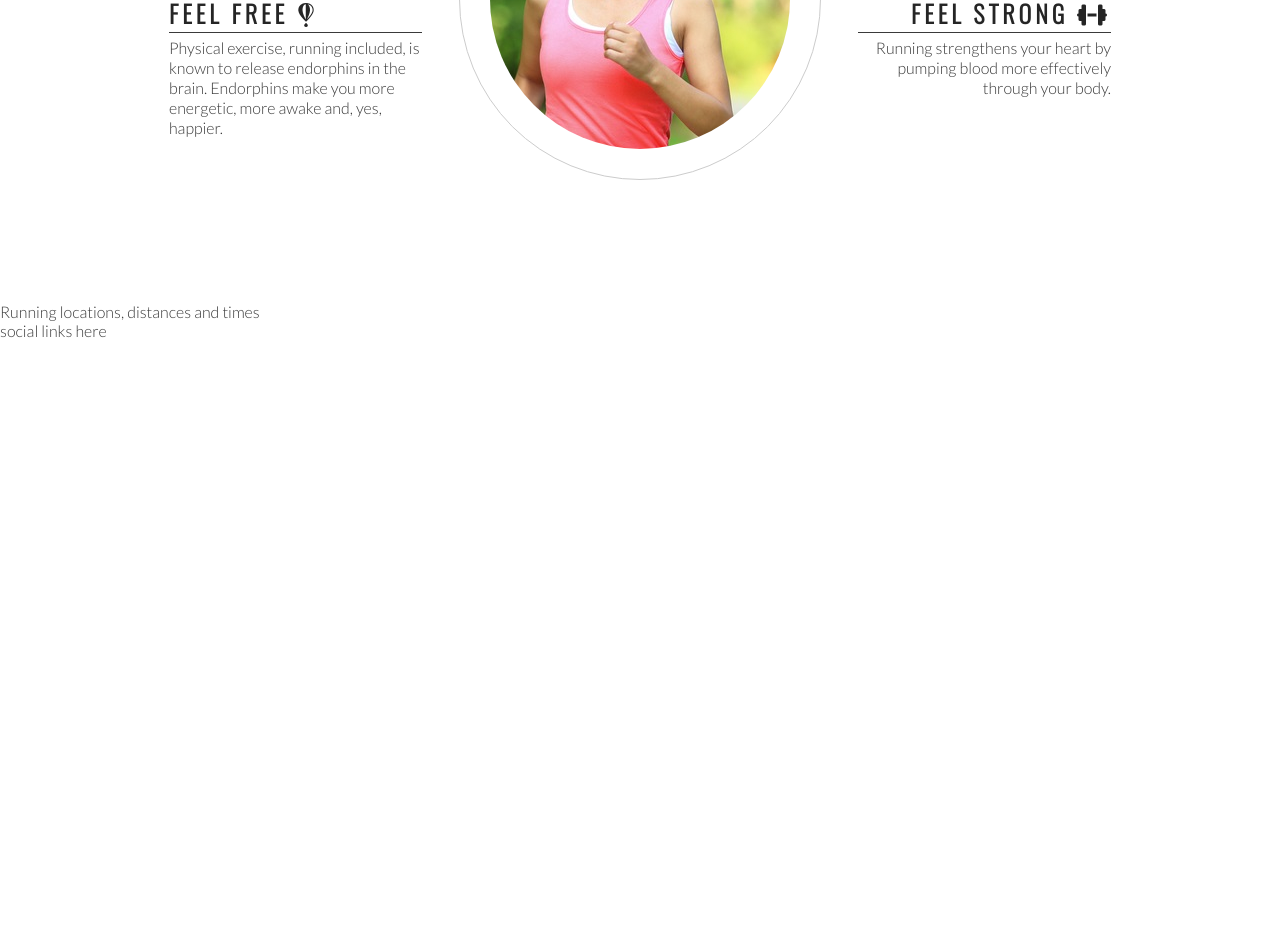
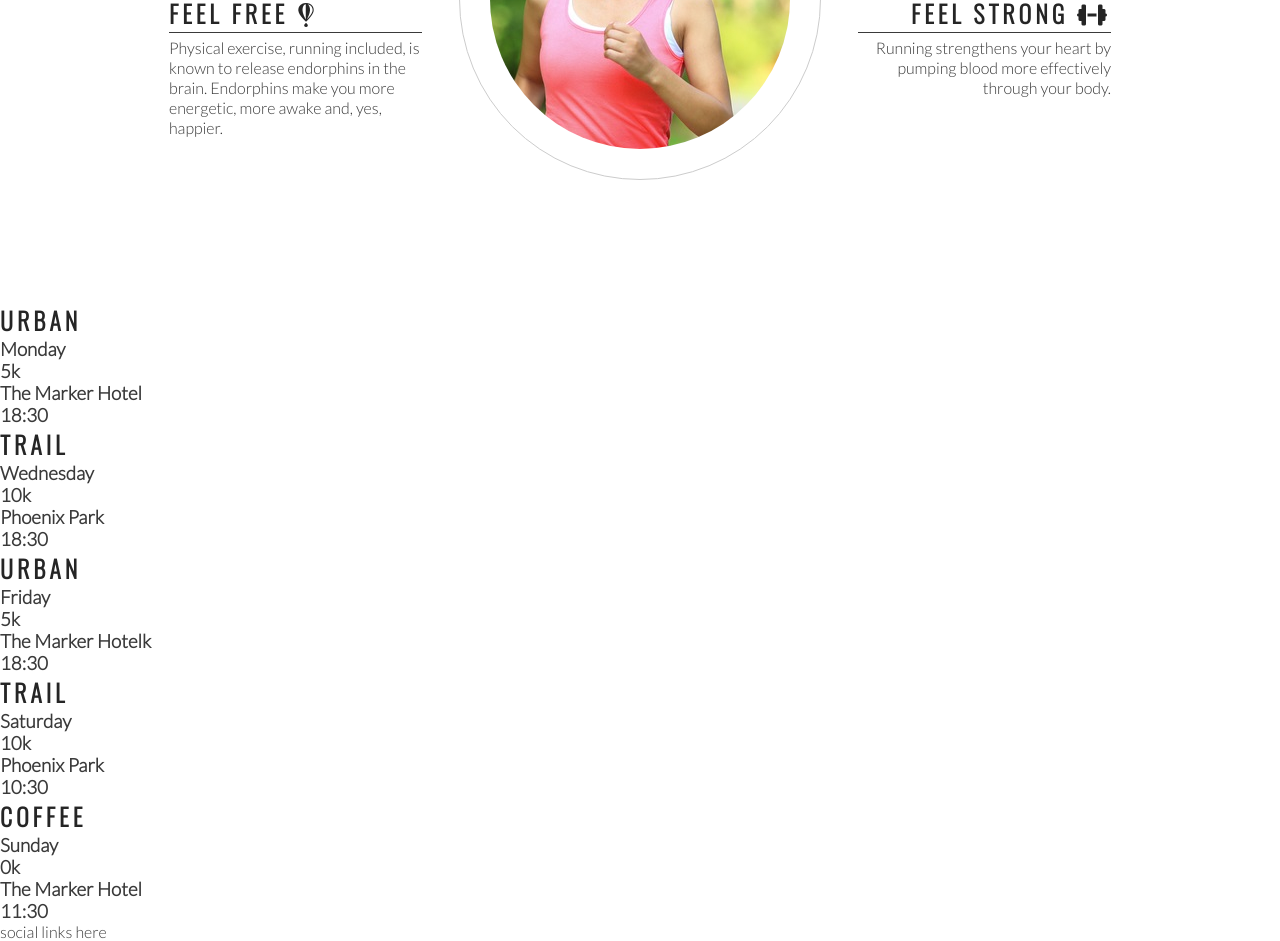
Before and after one commit to ShalOCal/love-running, a plain HTML site: page index.html in a window 1280 px wide. Shown: the part 993-1934 px from the top of the page. Before the commit the page ends 1333 px from the top, so only its background shows below. Drawn offline with nearby package versions, Linux system fonts and the light colour scheme.

Commit message:
Add Meetup times with structure

```diff
--- a/index.html
+++ b/index.html
@@ -81,7 +81,41 @@
         </div>
     </section>
     <section>
-        Running locations, distances and times
+       <div>
+            <h2>Urban</h2>
+                <h3>Monday</h3>
+                <h3>5k</h3>
+                <h3>The Marker Hotel</h3>
+                <h3>18:30</h3>
+       </div>
+       <div>
+        <h2>Trail</h2>
+            <h3>Wednesday</h3>
+            <h3>10k</h3>
+            <h3>Phoenix Park</h3>
+            <h3>18:30</h3>
+        </div>
+        <div>
+            <h2>Urban</h2>
+                <h3>Friday</h3>
+                <h3>5k</h3>
+                <h3>The Marker Hotelk</h3>
+                <h3>18:30</h3>
+        </div>
+        <div>
+            <h2>Trail</h2>
+                <h3>Saturday</h3>
+                <h3>10k</h3>
+                <h3>Phoenix Park</h3>
+                <h3>10:30</h3>
+            </div>
+            <div>
+                <h2>Coffee</h2>
+                    <h3>Sunday</h3>
+                    <h3>0k</h3>
+                    <h3>The Marker Hotel</h3>
+                    <h3>11:30</h3>
+                </div>
     </section>
     <footer>
         social links here
```
